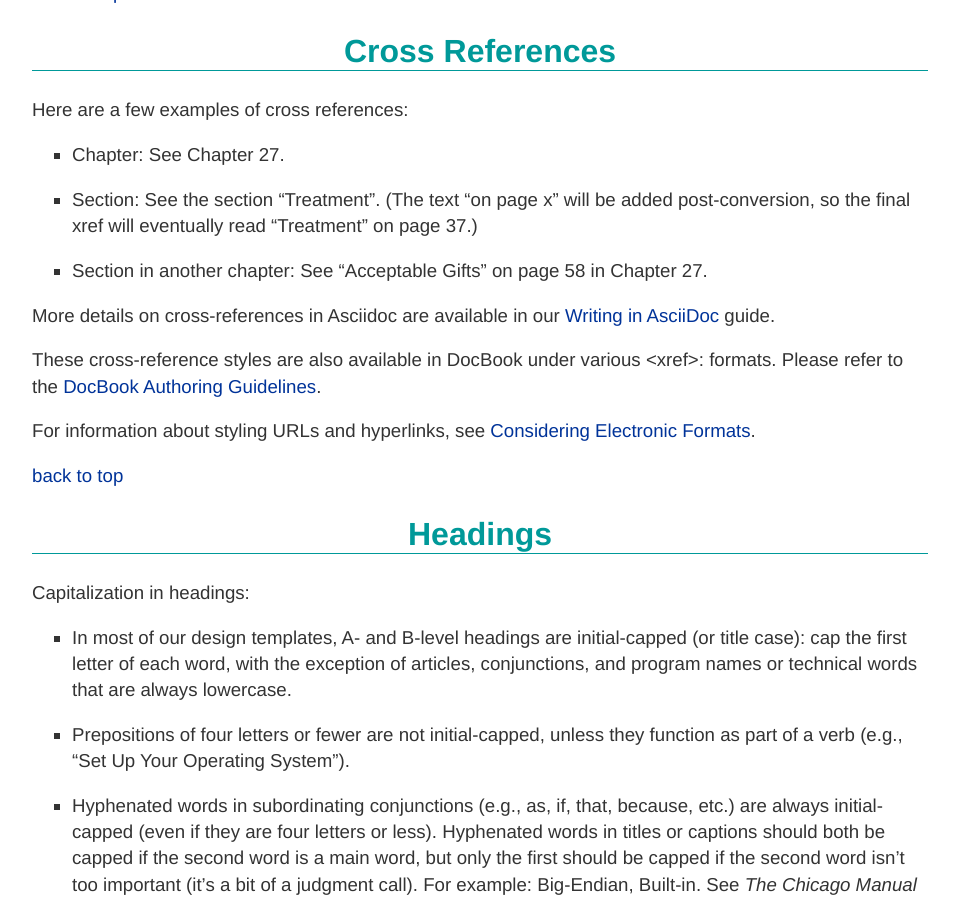
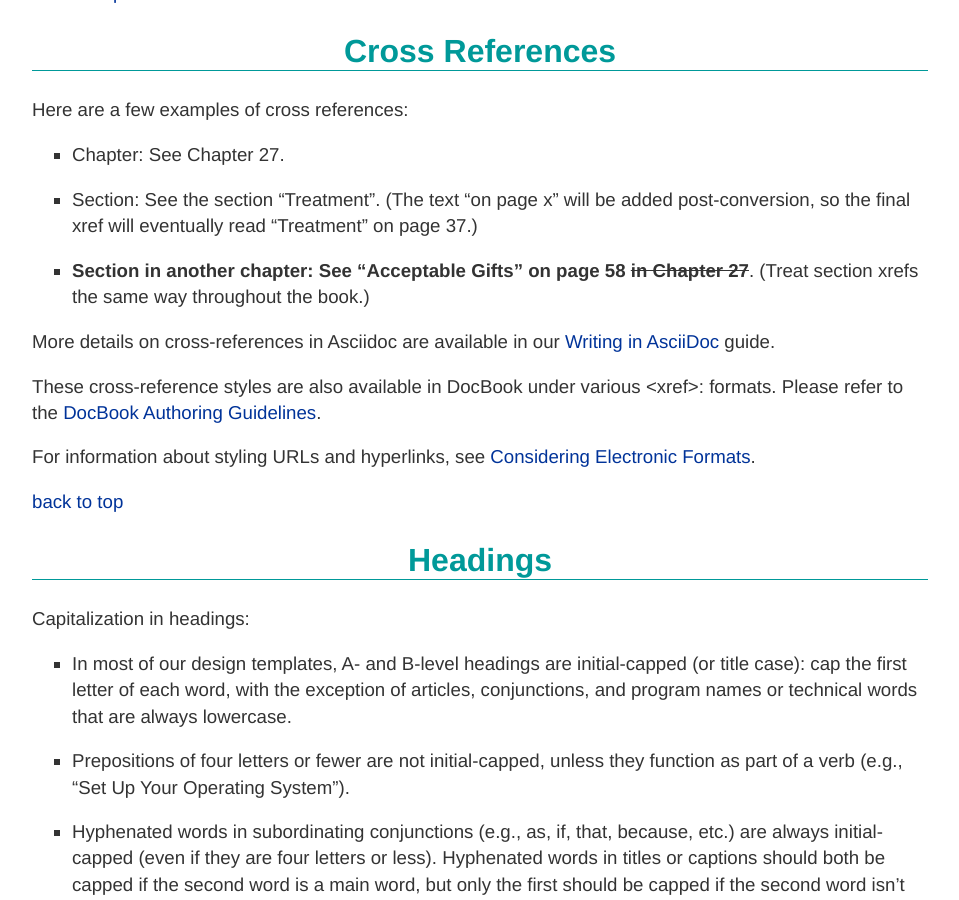
Before and after one commit to oreillymedia/production-resources, a Jekyll site: the page built from styleguide/index.md, in a window 1280 px wide and 900 px high, scrolled down 4783 px. Shown: the whole window, without its empty margins (160-1119 px from the left). Built offline with Jekyll 4.4.1, drawn with Linux system fonts in a browser that asks for light colours.

Commit message:
section xref update

```diff
--- a/styleguide/index.md
+++ b/styleguide/index.md
@@ -209,7 +209,7 @@ title: O'Reilly Style Guide
 <p>Section: See the section “Treatment”. (The text “on page x” will be added post-conversion, so the final xref will eventually read “Treatment” on page 37.)</p>
 </li>
 <li>
-<p>Section in another chapter: See “Acceptable Gifts” on page 58 in Chapter 27.</p>
+ <p><strong>Section in another chapter: See “Acceptable Gifts” on page 58 <strike>in Chapter 27</strike></strong>. (Treat section xrefs the same way throughout the book.)</p>
 </li>
 </ul>
 
```
